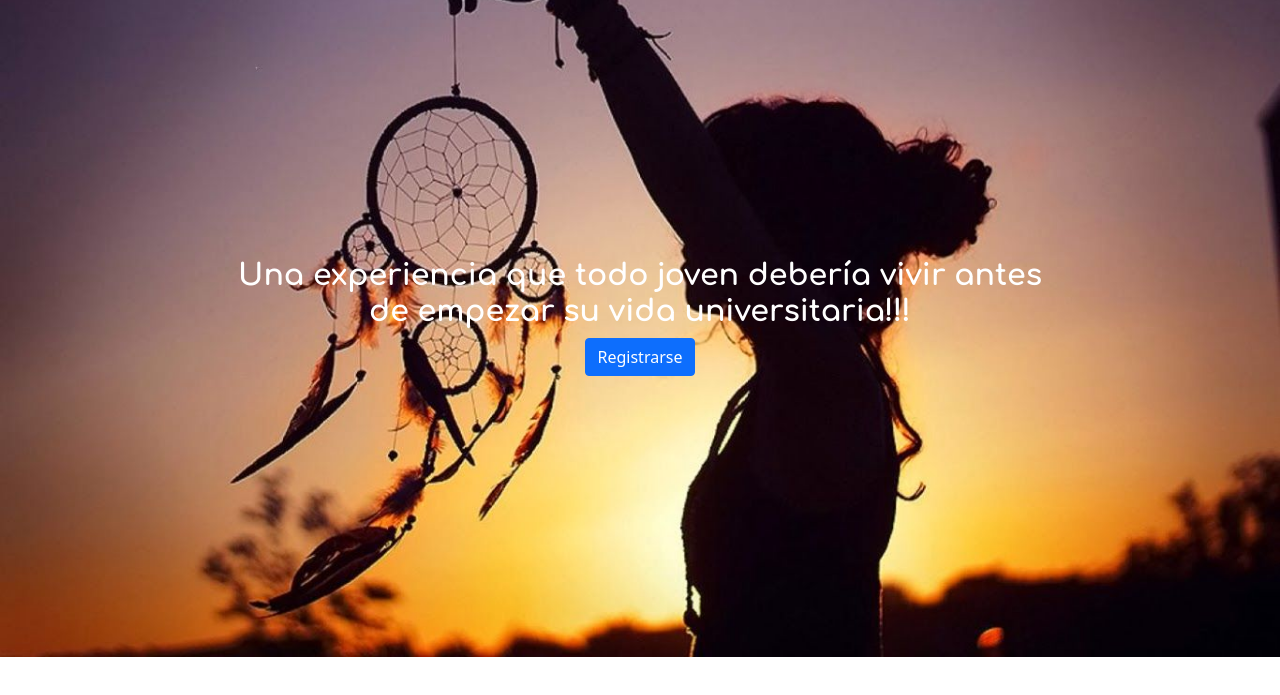
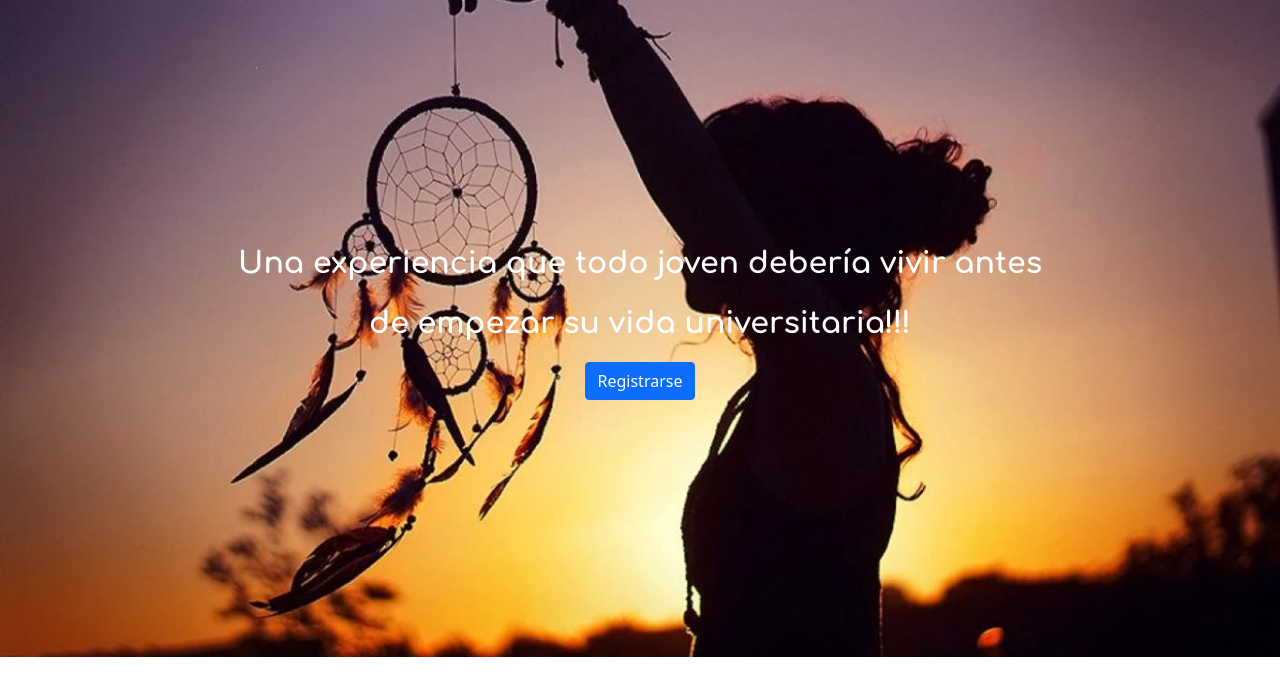
Before and after one commit to MelisaCarmona/empoderateCarmona, a plain HTML site: page index.html in a window 1280 px wide. Shown: the part 63-758 px from the top of the page. Drawn offline with nearby package versions, Linux system fonts and the light colour scheme.

Commit message:
:rocket: Actualizando Index

```diff
--- a/css/encabezado.css
+++ b/css/encabezado.css
@@ -137,12 +137,6 @@ li ul li:hover {
     width: 5% !important;
 }
 
-@media screen and (min-width:360px) {
-    * {
-        color: blue;
-    }
-}
-
 @media only screen and (max-width:768px) {
     #body {
         display: grid;
--- a/css/index.css
+++ b/css/index.css
@@ -102,6 +102,12 @@ li ul li:hover {
     grid-template-rows: 60px 80vh;
 }
 
+@media (min-width: 350px) {
+    #intro h2 {
+        line-height: 2em;
+    }
+}
+
 @media (max-width: 576px) {
     .index {
         grid-template-columns: 100px 70vw;
```
